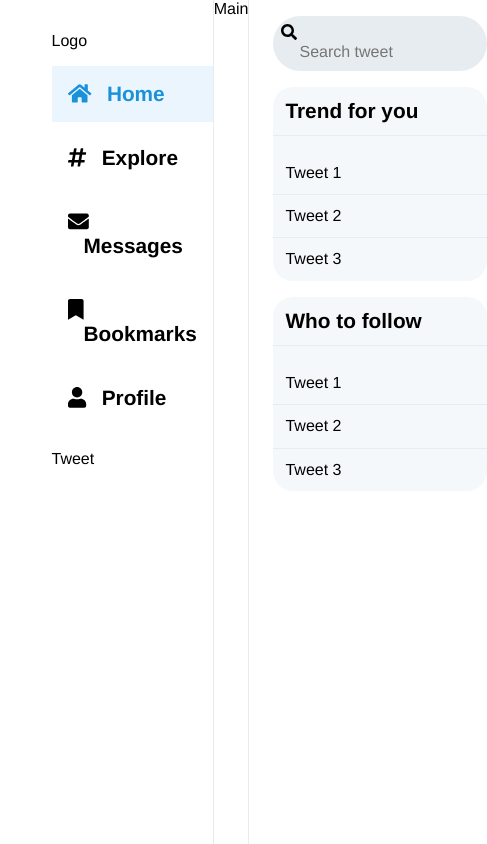
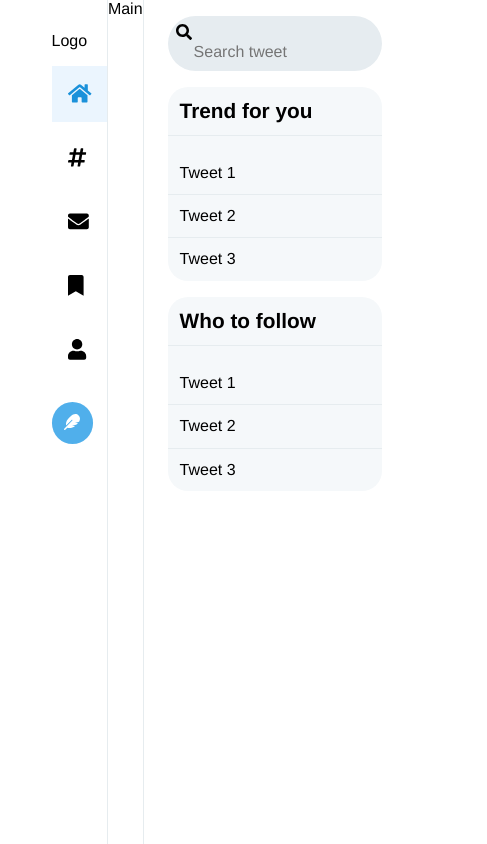
Before and after one commit to ypcethan/mern_twitter_clone_frontend, a React (Create React App) app: page / in a window 390 px wide. Shown: the whole page, 487 px wide, since content can reach past the window. Built offline with nearby package versions, Linux system fonts and the light colour scheme.

Commit message:
adding responsive effect on navbar

```diff
--- a/src/App.js
+++ b/src/App.js
@@ -5,7 +5,7 @@ import './App.scss';
 
 function App() {
   return (
-    <div className="App">
+    <div className="app">
       <div className="navbar__container">
         <NavBar />
       </div>
--- a/src/App.scss
+++ b/src/App.scss
@@ -1,10 +1,10 @@
 @import "./styles/base";
-.App{
+.app{
   font-family:  Helvetica, sans-serif;
-  width: 90%;
-  margin: auto;
   display: flex;
   flex-direction: row;
+  width: 90%;
+  margin:auto;
 }
 
 .navbar__container{
--- a/src/components/layout/NavBar/NavBar.js
+++ b/src/components/layout/NavBar/NavBar.js
@@ -1,49 +1,45 @@
 import React from 'react';
 import { FontAwesomeIcon } from '@fortawesome/react-fontawesome';
 import {
-  faHome, faHashtag, faEnvelope, faBookmark, faUser,
+  faHome,
+  faHashtag,
+  faEnvelope,
+  faBookmark,
+  faUser,
+  faFeather,
 } from '@fortawesome/free-solid-svg-icons';
 import './NavBar.scss';
 
 const NavBar = () => (
-  <nav className="nav__container">
+  <div className="nav__container">
     <div className="nav__logo">Logo</div>
     <ul className="nav__list">
       <li className="nav__item nav__item--active">
         <FontAwesomeIcon icon={faHome} />
-        <span className="nav__item__title">
-          Home
-        </span>
+        <span className="nav__item__title">Home</span>
       </li>
       <li className="nav__item">
         <FontAwesomeIcon icon={faHashtag} />
-        <span className="nav__item__title">
-          Explore
-        </span>
+        <span className="nav__item__title">Explore</span>
       </li>
       <li className="nav__item">
         <FontAwesomeIcon icon={faEnvelope} />
-        <span className="nav__item__title">
-          Messages
-        </span>
+        <span className="nav__item__title">Messages</span>
       </li>
       <li className="nav__item">
         <FontAwesomeIcon icon={faBookmark} />
-        <span className="nav__item__title">
-          Bookmarks
-        </span>
+        <span className="nav__item__title">Bookmarks</span>
       </li>
       <li className="nav__item">
         <FontAwesomeIcon icon={faUser} />
-        <span className="nav__item__title">
-          Profile
-        </span>
+        <span className="nav__item__title">Profile</span>
       </li>
     </ul>
-    <div>
-      Tweet
-    </div>
-  </nav>
+    <button type="button" className="tweet__container">
+      <FontAwesomeIcon icon={faFeather} className="feather__icon" />
+      <span className="tweet__title">Tweet</span>
+    </button>
+  </div>
 );
 
 export default NavBar;
--- a/src/components/layout/NavBar/NavBar.scss
+++ b/src/components/layout/NavBar/NavBar.scss
@@ -1,34 +1,72 @@
 @import "../../../styles/base";
-.nav{
-    &__container{
+
+.nav {
+    &__container {
+        align-self: flex-end;
+        flex:1 0 80%;
         padding-left: 2rem;
         display: flex;
         flex-direction: column;
         height: 100vh;
     }
-    &__logo{
+
+    &__logo {
         margin-top: 2rem;
     }
-    &__list{
+
+    &__list {
         padding-left: 0;
     }
-    &__item{
+
+    &__item {
         list-style: none;
         margin-bottom: 0.5rem;
-        padding:1rem;
+        padding: 1rem;
         font-size: 1.3rem;
         font-weight: 600;
         // display: inline-block;
 
-        &:hover, &--active{
+        &:hover,
+        &--active {
             background-color: $secondary-color;
-            color:$primary-color;
+            color: $primary-color;
         }
+
         transition: all 0.3s;
     }
 
-    &__item__title{
+    &__item__title {
         margin-left: 1rem;
     }
+}
 
+.tweet__container {
+    background-color: #50afeb;
+    color: white;
+    padding: 0.75rem;
+    width: 75%;
+    border-radius: 99px;
+    text-align: center;
+    border: 0;
+    outline: none;
+
+    &:hover {
+        background-color: #1B91DA;
+    }
+
+    transition: background-color 0.3s;
 }
+
+.feather__icon {
+    display: none;
+}
+
+@media screen and (max-width: $small-screen) {
+    .feather__icon {
+        display: inline-block;
+    }
+
+    .nav__item__title, .tweet__title{
+        display: none;
+    }
+}
--- a/src/styles/_base.scss
+++ b/src/styles/_base.scss
@@ -1,3 +1,5 @@
 $primary-color: #1B91DA;
 $secondary-color:#EBF5FE;
 $light-gray:#E6ECEF;
+
+$small-screen: 768px;
```
